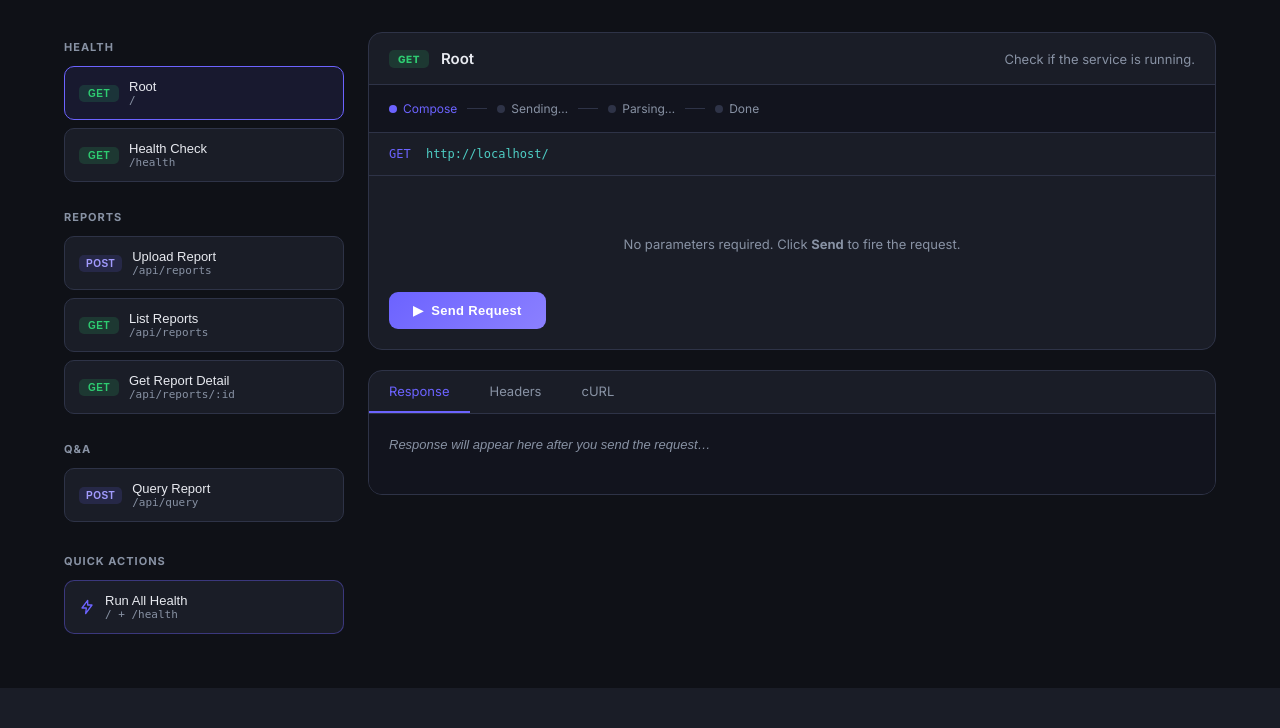
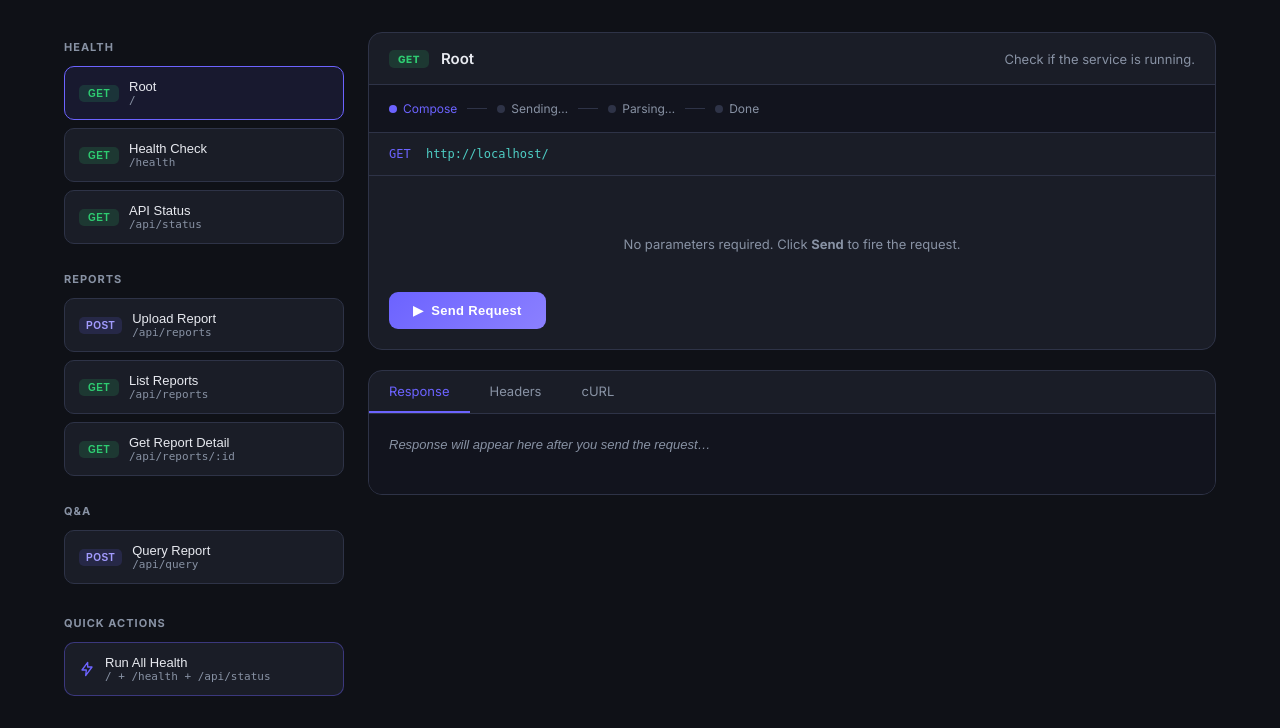
Before and after one commit to aryanbarde80/Smart-Investment-Assistant---Assignment, a FastAPI app: page /ui-testing in a window 1280 px wide. Shown: the part 112-840 px from the top of the page. Before the commit the page ends 800 px from the top, so only its background shows below. Run offline with FastAPI, Linux system fonts and the light colour scheme.

Commit message:
add missing /api/status to sidebar and fix health check display

```diff
--- a/app/templates/ui_testing.html
+++ b/app/templates/ui_testing.html
@@ -412,6 +412,13 @@
         <div class="endpoint-path">/health</div>
       </div>
     </button>
+    <button class="endpoint-btn" onclick="selectEndpoint('api-status')">
+      <span class="method GET">GET</span>
+      <div>
+        <div class="endpoint-name">API Status</div>
+        <div class="endpoint-path">/api/status</div>
+      </div>
+    </button>
 
     <div class="sidebar-title" style="margin-top:12px">Reports</div>
     <button class="endpoint-btn" onclick="selectEndpoint('upload-report')">
@@ -450,7 +457,7 @@
       <svg width="16" height="16" viewBox="0 0 24 24" fill="none" stroke="currentColor" stroke-width="2" stroke-linecap="round" stroke-linejoin="round" style="color:var(--accent)"><path d="M13 2L4.5 13.5H11L10 22l9.5-13H13L13 2z"/></svg>
       <div>
         <div class="endpoint-name">Run All Health</div>
-        <div class="endpoint-path">/ + /health</div>
+        <div class="endpoint-path">/ + /health + /api/status</div>
       </div>
     </button>
   </aside>
@@ -476,6 +483,11 @@
     'health-check': {
       method: 'GET', path: '/health', name: 'Health Check',
       desc: 'Returns service health status.',
+      fields: [],
+    },
+    'api-status': {
+      method: 'GET', path: '/api/status', name: 'API Status',
+      desc: 'Returns JSON status and service name.',
       fields: [],
     },
     'upload-report': {
@@ -878,7 +890,25 @@
       }
     }
     // Show results in a temporary modal-like area
-    alert(results.map(r => `${r.path} -> ${r.status}\n${JSON.stringify(r.data, null, 2)}`).join('\n\n---\n\n'));
+    const main = document.getElementById('mainPanel');
+
+    // Switch to a results view
+    document.querySelectorAll('.endpoint-btn').forEach(b => b.classList.remove('active'));
+    main.innerHTML = `
+      <div class="panel">
+        <div class="panel-header"><h2>⚡ Health Check Results</h2><span class="desc">All health endpoints fired in sequence</span></div>
+        <div class="panel-body" id="flowResults">${results.map(r => `
+          <div style="margin-bottom:16px;border:1px solid var(--border);border-radius:10px;overflow:hidden">
+            <div style="display:flex;align-items:center;gap:12px;padding:12px 16px;background:var(--code-bg);border-bottom:1px solid var(--border)">
+              <span class="method GET">GET</span>
+              <code style="color:var(--accent2)">${r.path}</code>
+              <span class="status-pill ${r.ok ? 'status-2xx' : 'status-4xx'}">${r.status}</span>
+              <span style="color:var(--muted);font-size:12px;margin-left:auto">${r.elapsed}ms</span>
+            </div>
+            <pre style="padding:14px;font-size:12px">${syntaxHighlight(JSON.stringify(r.data, null, 2))}</pre>
+          </div>
+        `).join('')}</div>
+      </div>`;
     btn.style.opacity = '';
   }
 
```
